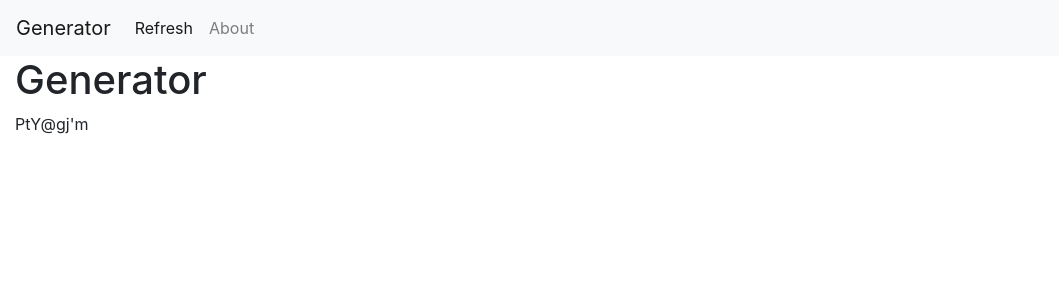
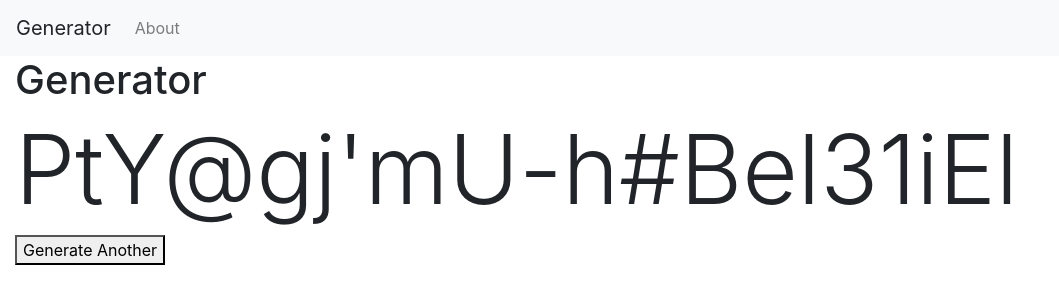
Before and after one commit to katrek/flask-string-generator, a Flask app: page / in a window 1280 px wide. Shown: the top 304 px of the page, without its empty margins (0-1059 px from the left). Run offline with Flask 2, Linux system fonts and the light colour scheme; some libraries are stand-ins or nearby versions.

Commit message:
added refresh button with post method

```diff
--- a/app.py
+++ b/app.py
@@ -1,17 +1,18 @@
-from flask import Flask, render_template
+from flask import Flask, render_template, request
 import random
 import string
 
 app = Flask(__name__)
 
-def pw_gen(size = 8, chars=string.ascii_letters + string.digits + string.punctuation):
-	return ''.join(random.choice(chars) for _ in range(size))
 
 @app.route('/')
-@app.route('/index')
+@app.route('/index', methods=['GET', 'POST'])
 def index():
+    def pw_gen(size=20, chars=string.ascii_letters + string.digits + string.punctuation):
+        return ''.join(random.choice(chars) for _ in range(size))
     password = pw_gen()
-    content = {'password' : password}
+    size = request.form.get('size') or '12'
+    content = {'password' : password, 'size' : size}
     return render_template('index.html', **content)
 
 @app.route('/about')
--- a/templates/about.html
+++ b/templates/about.html
@@ -3,4 +3,7 @@
 {% block content %}
 <h1>About</h1>
 <p>Version 0.1</p>
+<hr>
+<h2>TODOs</h2>
+<p>Things...</p>
 {% endblock content %}
--- a/templates/base.html
+++ b/templates/base.html
@@ -9,13 +9,12 @@
 <body>
     <!-- Image and text -->
 <nav class="navbar navbar-expand-lg navbar-light bg-light">
-  <a class="navbar-brand" href="#">Generator</a>
+  <a class="navbar-brand">Generator</a>
   <button class="navbar-toggler" type="button" data-toggle="collapse" data-target="#navbarNavAltMarkup" aria-controls="navbarNavAltMarkup" aria-expanded="false" aria-label="Toggle navigation">
     <span class="navbar-toggler-icon"></span>
   </button>
   <div class="collapse navbar-collapse" id="navbarNavAltMarkup">
     <div class="navbar-nav">
-      <a class="nav-item nav-link active" href="/index">Refresh<span class="sr-only">(current)</span></a>
       <a class="nav-item nav-link" href="/about">About</a>
     </div>
   </div>
--- a/templates/index.html
+++ b/templates/index.html
@@ -2,5 +2,8 @@
 
 {% block content %}
 <h1>Generator</h1>
-<p>{{ password }}</p>
+    <h1 class="display-1">{{ password }}</h1>
+    <form method="POST" action="/index">
+    <button type="submit" class="generate">Generate Another</button>
+    </form>
 {% endblock content %}
```
